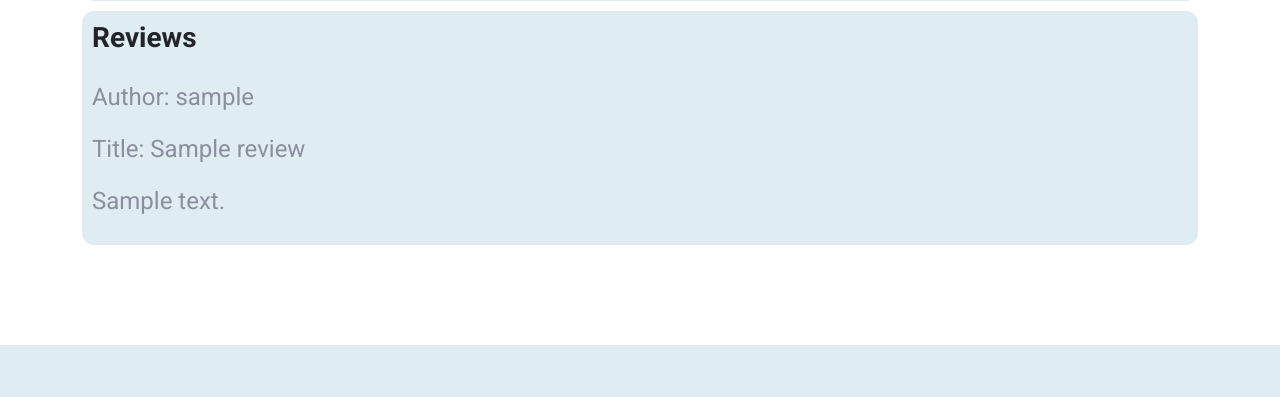
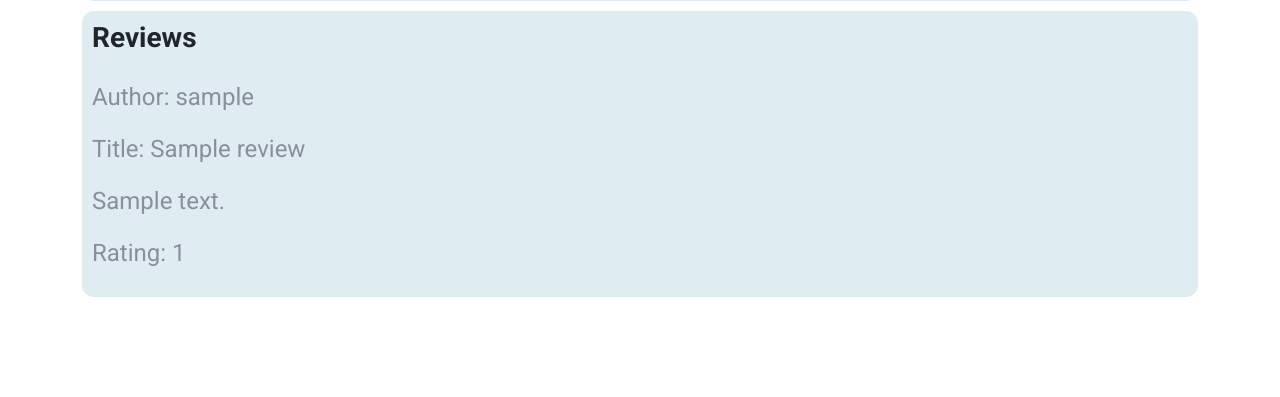
Before and after one commit to Merley-North-Digital-Walking-Group/walking-app, a Django app: page /walks_detail/1/ in a window 1280 px wide. Shown: the part 1243-1640 px from the top of the page. Before the commit the page ends 1588 px from the top, so only its background shows below. Run offline with Django 3.2, Linux system fonts and the light colour scheme; a user stored in the database is signed in; tables that the repository leaves empty hold one stand-in row (values such as "Sample post"); grey boxes marked "Sample" are stand-in pictures; some libraries are stand-ins or nearby versions.

Commit message:
Added rating display to Reviews

```diff
--- a/walks/templates/walks/walks_detail.html
+++ b/walks/templates/walks/walks_detail.html
@@ -130,6 +130,7 @@
                 <p> Author: {{ review.author }} </p>
                 <p> Title: {{ review.title }} </p>
                 <p> {{ review.body }} </p>
+                <p> Rating: {{ review.walk_rating }} </p>
 
             </P>
 
```
